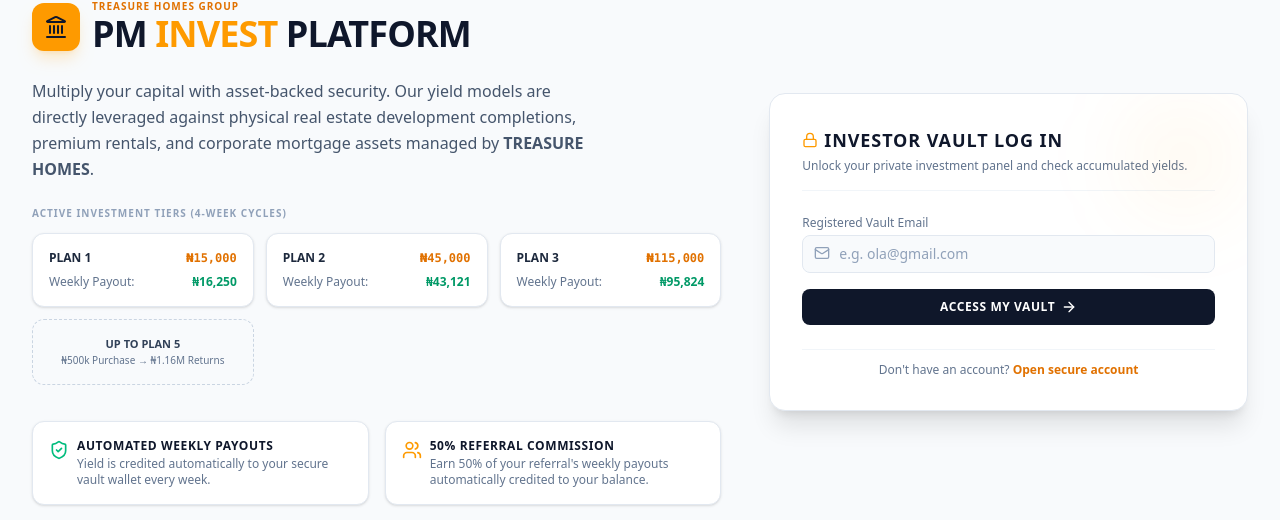
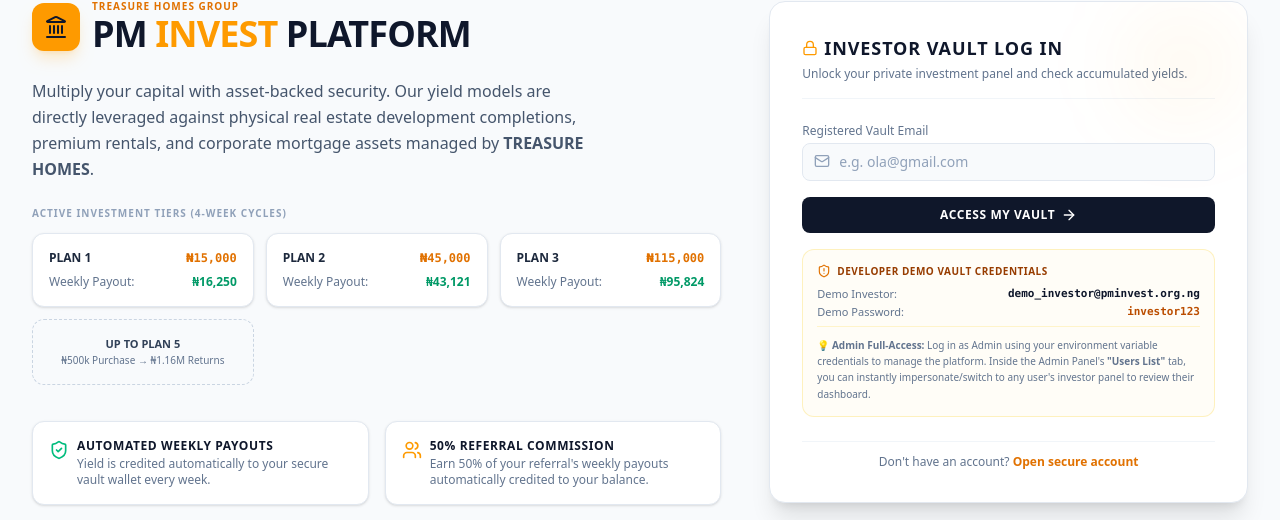
Before and after one commit to getkonnekted/pminvest, a React (Vite) app: page / in a window 1280 px wide. Shown: the part 78-598 px from the top of the page. Built offline with nearby package versions, Linux system fonts and the light colour scheme; no server answers; the database is empty.

Commit message:
feat: implement password authentication for users
Added password fields to user profiles and enforced credential validation during login. Includes a demo investor account to facilitate platform testing.

```diff
--- a/src/App.tsx
+++ b/src/App.tsx
@@ -29,7 +29,7 @@
 import { INVESTMENT_PLANS } from './types';
 
 function MainAppContent() {
-  const { currentUser, register, login, successMsg, errorMsg, clearMessages } = useAppState();
+  const { currentUser, users, register, login, successMsg, errorMsg, clearMessages } = useAppState();
   const [isRegistering, setIsRegistering] = useState(false);
   const [adminView, setAdminView] = useState<'admin' | 'user'>('admin');
 
@@ -176,25 +176,34 @@
                   </div>
                 </div>
 
-                {loginEmail.toLowerCase().trim() === ADMIN_EMAIL.toLowerCase().trim() && (
+                {(() => {
+                  const emailTrimmed = loginEmail.toLowerCase().trim();
+                  const isAdmin = emailTrimmed === ADMIN_EMAIL.toLowerCase().trim();
+                  const userHasPassword = users.some(u => u.email.toLowerCase().trim() === emailTrimmed && u.password);
+
+                  if (isAdmin || userHasPassword) {
+                    return (
                       <div className="space-y-1 animate-fade-in">
                         <label className="block text-xs text-amber-600 font-bold mb-1 uppercase tracking-wider flex items-center gap-1">
                           <Key className="w-3.5 h-3.5" />
-                      Administrator Password Required
+                          {isAdmin ? 'Administrator' : 'Account'} Password Required
                         </label>
                         <div className="relative">
                           <input
                             type="password"
                             value={loginPassword}
                             onChange={(e) => setLoginPassword(e.target.value)}
-                        placeholder="Enter administrator password"
+                            placeholder={isAdmin ? "Enter administrator password" : "Enter account password"}
                             className="w-full bg-amber-50/50 border border-amber-300 rounded-lg py-2 pl-9 pr-3 text-xs sm:text-sm text-slate-900 placeholder-slate-400 focus:outline-none focus:border-amber-500 focus:ring-1 focus:ring-amber-500 font-mono"
                             required
                           />
                           <Lock className="w-4 h-4 text-amber-500 absolute left-3 top-2.5" />
                         </div>
                       </div>
-                )}
+                    );
+                  }
+                  return null;
+                })()}
 
                 <button
                   type="submit"
@@ -203,6 +212,27 @@
                 >
                   Access My Vault <ArrowRight className="w-4 h-4" />
                 </button>
+
+                {/* Developer Demo Vault Credentials Help Box */}
+                <div className="bg-amber-50/40 border border-amber-200/50 p-3.5 rounded-xl mt-4 space-y-2 text-[11px] text-slate-700">
+                  <div className="flex items-center gap-1.5 text-amber-800 font-bold uppercase tracking-wider text-[10px]">
+                    <ShieldAlert className="w-3.5 h-3.5 text-amber-600" />
+                    <span>Developer Demo Vault Credentials</span>
+                  </div>
+                  <div className="space-y-1 text-xs">
+                    <div className="flex flex-col sm:flex-row justify-between text-[11px] gap-1">
+                      <span className="text-slate-500 font-medium">Demo Investor:</span>
+                      <span className="font-semibold text-slate-900 font-mono">demo_investor@pminvest.org.ng</span>
+                    </div>
+                    <div className="flex flex-col sm:flex-row justify-between text-[11px] gap-1 pb-1.5 border-b border-amber-200/40">
+                      <span className="text-slate-500 font-medium">Demo Password:</span>
+                      <span className="font-semibold text-amber-700 font-mono">investor123</span>
+                    </div>
+                    <div className="pt-1.5 text-[10px] leading-relaxed text-slate-500">
+                      💡 <strong>Admin Full-Access:</strong> Log in as Admin using your environment variable credentials to manage the platform. Inside the Admin Panel's <strong>"Users List"</strong> tab, you can instantly impersonate/switch to any user's investor panel to review their dashboard.
+                    </div>
+                  </div>
+                </div>
 
                 <div className="text-center pt-3 border-t border-slate-100 mt-6 text-xs text-slate-500">
                   <p>
--- a/src/context/StateContext.tsx
+++ b/src/context/StateContext.tsx
@@ -67,6 +67,18 @@
     kycStatus: 'verified',
     role: 'admin',
     createdAt: new Date().toISOString()
+  },
+  {
+    id: 'usr_demo_investor',
+    name: 'Jude Eze (Demo Investor)',
+    email: 'demo_investor@pminvest.org.ng',
+    password: 'investor123',
+    referralCode: 'DEMO_INVESTOR',
+    referredByCode: 'TREASURE_ADMIN',
+    walletBalance: 250000,
+    kycStatus: 'verified',
+    role: 'user',
+    createdAt: new Date().toISOString()
   }
 ];
 
@@ -98,6 +110,20 @@
     } else {
       parsed.push(defaultSeed[0]);
     }
+
+    // Dynamically inject demo user if missing or outdated in old localStorage
+    const demoIndex = parsed.findIndex((u: any) => u.id === 'usr_demo_investor');
+    if (demoIndex === -1) {
+      const demoUser = defaultSeed.find(u => u.id === 'usr_demo_investor');
+      if (demoUser) parsed.push(demoUser);
+    } else {
+      const demoUser = defaultSeed.find(u => u.id === 'usr_demo_investor');
+      if (demoUser) {
+        parsed[demoIndex].email = demoUser.email;
+        parsed[demoIndex].password = demoUser.password;
+      }
+    }
+
     return parsed;
   });
 
@@ -346,6 +372,10 @@
 
     const user = users.find(u => u.email.toLowerCase() === normEmail);
     if (user) {
+      if (user.password && user.password !== password) {
+        setErrorMsg('Invalid password.');
+        return false;
+      }
       setCurrentUser(user);
       setSuccessMsg(`Logged in successfully as ${user.name}.`);
       return true;
@@ -391,6 +421,11 @@
     clearMessages();
     if (!currentUser) return;
 
+    if (currentUser.id === 'usr_demo_investor') {
+      setErrorMsg('Demo Account Protection: Simulated payment submission is restricted on the shared demo account. Please register a free personal account to test custom proof of payment uploads.');
+      return;
+    }
+
     if (amount <= 0) {
       setErrorMsg('Deposit amount must be greater than zero.');
       return;
@@ -432,6 +467,11 @@
   const submitWithdrawal = (amount: number, accountDetails: string): boolean => {
     clearMessages();
     if (!currentUser) return false;
+
+    if (currentUser.id === 'usr_demo_investor') {
+      setErrorMsg('Demo Account Protection: Simulated withdrawals are restricted on the shared demo account. Please register a free personal account to test custom withdrawal submissions.');
+      return false;
+    }
 
     if (amount < settings.minWithdrawal) {
       setErrorMsg(`Minimum withdrawal limit is ₦${settings.minWithdrawal.toLocaleString()}`);
@@ -484,6 +524,11 @@
   const purchaseInvestment = (planId: string): boolean => {
     clearMessages();
     if (!currentUser) return false;
+
+    if (currentUser.id === 'usr_demo_investor') {
+      setErrorMsg('Demo Account Protection: Simulated investment purchases are restricted on the shared demo account. Please register a free personal account to test custom plan acquisitions.');
+      return false;
+    }
 
     const plan = INVESTMENT_PLANS.find(p => p.id === planId);
     if (!plan) {
--- a/src/types.ts
+++ b/src/types.ts
@@ -2,6 +2,7 @@
   id: string;
   name: string;
   email: string;
+  password?: string;
   referralCode: string;
   referredByCode?: string;
   walletBalance: number;
```
Lines whose indentation alone changed are shown as unchanged.
